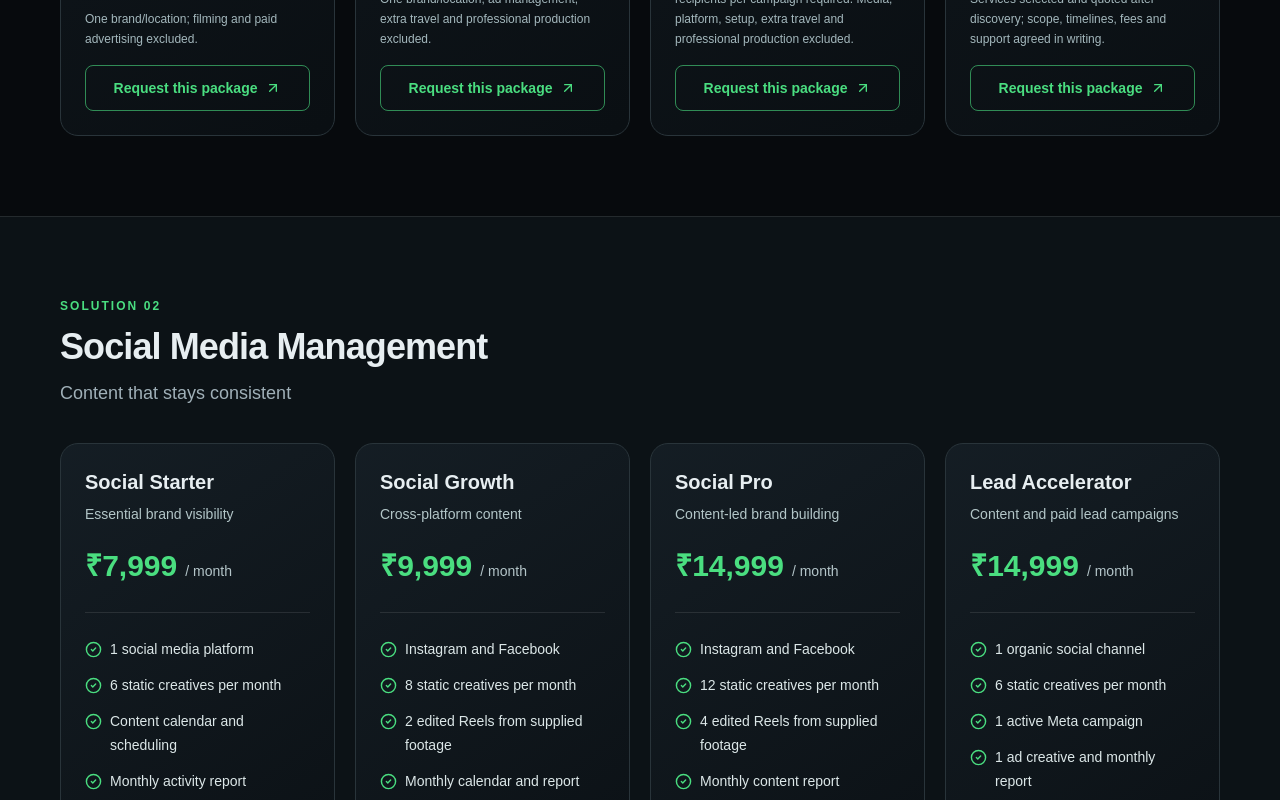
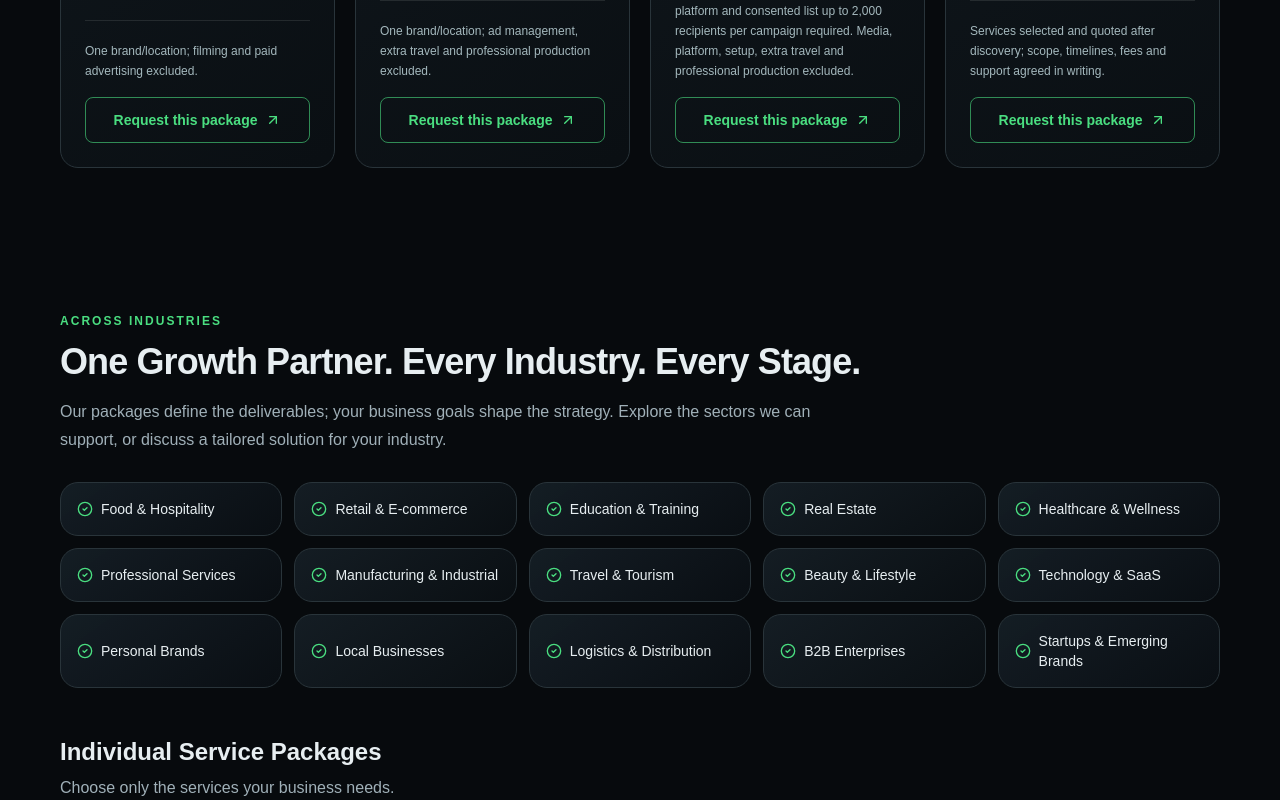
Before and after one commit to manishsirgg/infinitygrowthtech, a Next.js app: page /packages in a window 1280 px wide. Shown: the part 2000-2800 px from the top of the page. Built offline with nearby package versions, Linux system fonts and the light colour scheme.

Commit message:
Show universal growth plans and cross-industry coverage

```diff
--- a/src/app/packages/page.tsx
+++ b/src/app/packages/page.tsx
@@ -10,6 +10,8 @@ export const metadata: Metadata = {
   alternates: { canonical: '/packages' },
 };
 
+const industries = ['Food & Hospitality', 'Retail & E-commerce', 'Education & Training', 'Real Estate', 'Healthcare & Wellness', 'Professional Services', 'Manufacturing & Industrial', 'Travel & Tourism', 'Beauty & Lifestyle', 'Technology & SaaS', 'Personal Brands', 'Local Businesses', 'Logistics & Distribution', 'B2B Enterprises', 'Startups & Emerging Brands'];
+
 const slugify = (text: string) => encodeURIComponent(text);
 
 export default function PackagesPage() {
@@ -18,7 +20,7 @@ export default function PackagesPage() {
       <div className="container-shell">
         <p className="eyebrow">2027 services and pricing</p>
         <h1 className="mt-5 max-w-5xl text-5xl font-black tracking-tight md:text-7xl">Digital growth for every business. <span className="gradient-text">Start small. Scale confidently.</span></h1>
-        <p className="muted mt-7 max-w-3xl text-lg leading-8">Choose an affordable industry-specific growth bundle, a focused individual service or a custom partnership. Clear deliverables for Indian SMEs, with room to scale as your business grows.</p>
+        <p className="muted mt-7 max-w-3xl text-lg leading-8">From emerging businesses to established enterprises, choose an integrated growth plan, a focused individual service or a custom technology partnership. We tailor the strategy to your business, whatever your industry.</p>
         <div className="mt-8 flex flex-wrap gap-3">
           <Link href="/contact?subject=Package%20Consultation" className="button-primary">Discuss a package <ArrowUpRight size={18} aria-hidden="true"/></Link>
           <a href={site.whatsapp} target="_blank" rel="noopener noreferrer" className="button-outline">Ask on WhatsApp <MessageCircle size={18} aria-hidden="true"/></a>
@@ -32,7 +34,7 @@ export default function PackagesPage() {
         {packageGroups.map(group => <a key={group.id} href={`#${group.id}`} className="rounded-full border border-white/20 px-4 py-2 text-sm text-[#d0dcde] transition-colors hover:border-[#4ade80] hover:text-[#4ade80]">{group.title}</a>)}
       </nav>
     </section>
-    {packageGroups.map((group,index) => <section key={group.id} id={group.id} className={index%2===0?'scroll-mt-28 py-16 md:py-20':'scroll-mt-28 border-y border-white/10 bg-[#0c1216] py-16 md:py-20'}>
+    {packageGroups.map((group,index) => <div key={group.id}><section key={group.id} id={group.id} className={index%2===0?'scroll-mt-28 py-16 md:py-20':'scroll-mt-28 border-y border-white/10 bg-[#0c1216] py-16 md:py-20'}>
       <div className="container-shell">
         <p className="eyebrow">Solution {String(index+1).padStart(2,'0')}</p>
         <div className="mt-3 flex flex-col justify-between gap-5 md:flex-row md:items-end">
@@ -43,7 +45,7 @@ export default function PackagesPage() {
             <div className="flex-1">
               <h3 className="text-xl font-bold">{pkg.title}</h3>
               <p className="mt-2 text-sm text-[#b3c6c8]">{pkg.description}</p>
-              <p className="mt-6 break-words text-3xl font-black text-[#4ade80]">{pkg.price}<span className="ml-2 text-sm font-medium text-[#b4c5c9]">/ {pkg.unit}</span></p>
+              <p className="mt-6 break-words text-3xl font-black text-[#4ade80]">{pkg.price}{!pkg.price.startsWith("Custom") && <span className="ml-2 text-sm font-medium text-[#b4c5c9]">/ {pkg.unit}</span>}</p>
               <ul className="mt-7 space-y-3 border-t border-white/10 pt-6">
                 {pkg.features.map(feature=><li key={feature} className="flex items-start gap-2 text-sm leading-6 text-[#dce7e8]"><CheckCircle2 size={17} className="mt-1 shrink-0 text-[#4ade80]" aria-hidden="true"/><span>{feature}</span></li>)}
               </ul>
@@ -59,7 +61,14 @@ export default function PackagesPage() {
           <Link href="/contact?subject=Marketplace%20Services" className="shrink-0 font-semibold text-[#4ade80]">Discuss seller services <ArrowUpRight className="inline" size={16} aria-hidden="true"/></Link>
         </div>}
       </div>
-    </section>)}
+    </section>{index===0 && <section id="industries" className="container-shell scroll-mt-28 py-12 md:py-16">
+      <p className="eyebrow">Across industries</p>
+      <h2 className="mt-3 text-3xl font-extrabold tracking-tight md:text-4xl">One Growth Partner. Every Industry. Every Stage.</h2>
+      <p className="muted mt-4 max-w-3xl leading-7">Our packages define the deliverables; your business goals shape the strategy. Explore the sectors we can support, or discuss a tailored solution for your industry.</p>
+      <div className="mt-7 grid grid-cols-2 gap-3 sm:grid-cols-3 lg:grid-cols-5">{industries.map(industry => <div key={industry} className="panel flex items-center gap-2 p-4 text-sm font-medium"><CheckCircle2 size={16} className="shrink-0 text-[#4ade80]" aria-hidden="true"/><span>{industry}</span></div>)}</div>
+      <h2 className="mt-12 text-2xl font-extrabold">Individual Service Packages</h2>
+      <p className="muted mt-2">Choose only the services your business needs.</p>
+    </section>}</div>)}
     <section className="container-shell py-16 md:py-20">
       <div className="panel p-7 md:p-10">
         <div className="flex items-center gap-3"><ShieldCheck className="text-[#4ade80]" size={26} aria-hidden="true"/><h2 className="text-2xl font-bold">Clear scope. Transparent terms.</h2></div>
```
